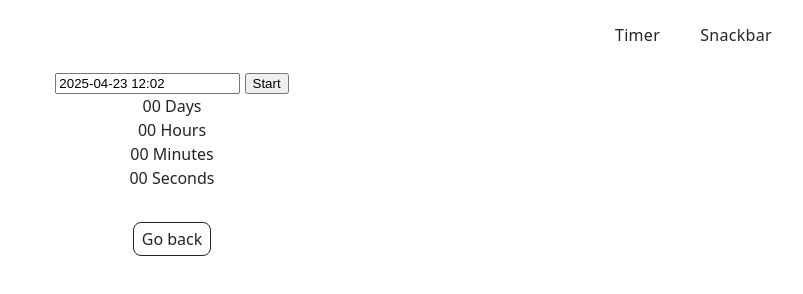
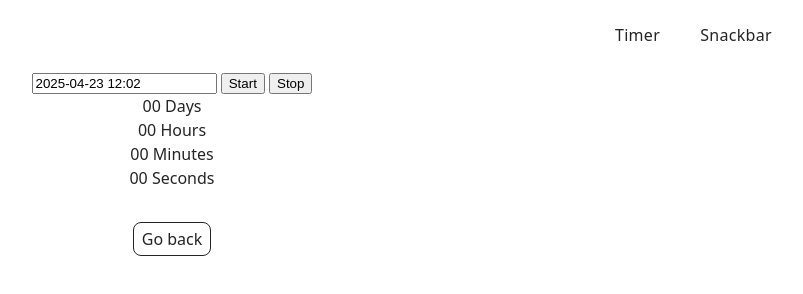
Before and after one commit to UsiTheStorm/goit-js-hw-10, a website built with Vite: page src/1-timer.html in a window 1280 px wide. Shown: the whole page, without its empty margins (468-1271 px from the left). Built offline with nearby package versions, Linux system fonts and the light colour scheme.

Commit message:
Add stop btn

```diff
--- a/src/partials/timer.html
+++ b/src/partials/timer.html
@@ -1,6 +1,7 @@
 <!doctype html>
 <input type="text" id="datetime-picker" />
 <button type="button" data-start>Start</button>
+<button type="button" data-stop>Stop</button>
 
 <div class="timer">
   <div class="field">
```
